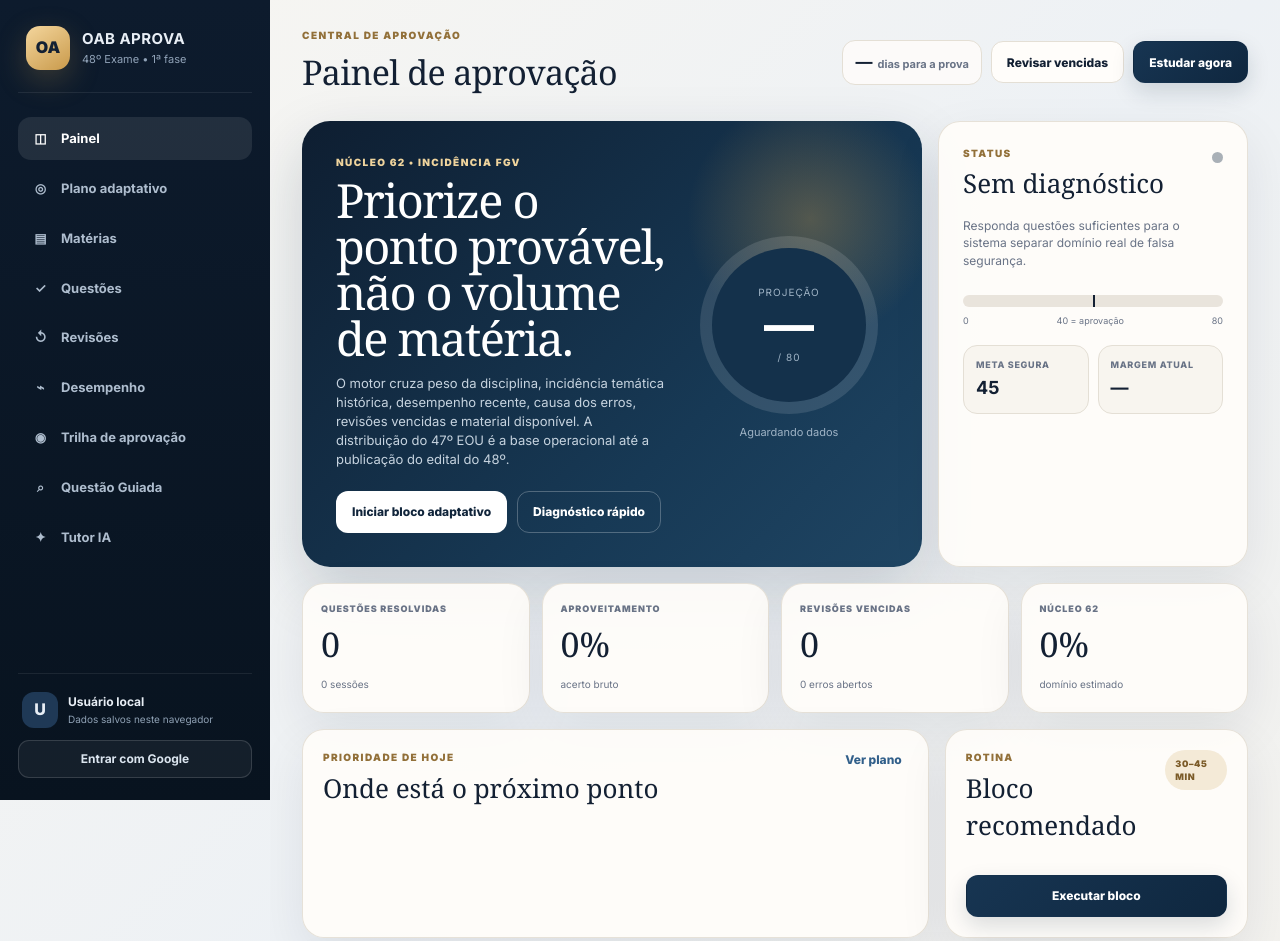
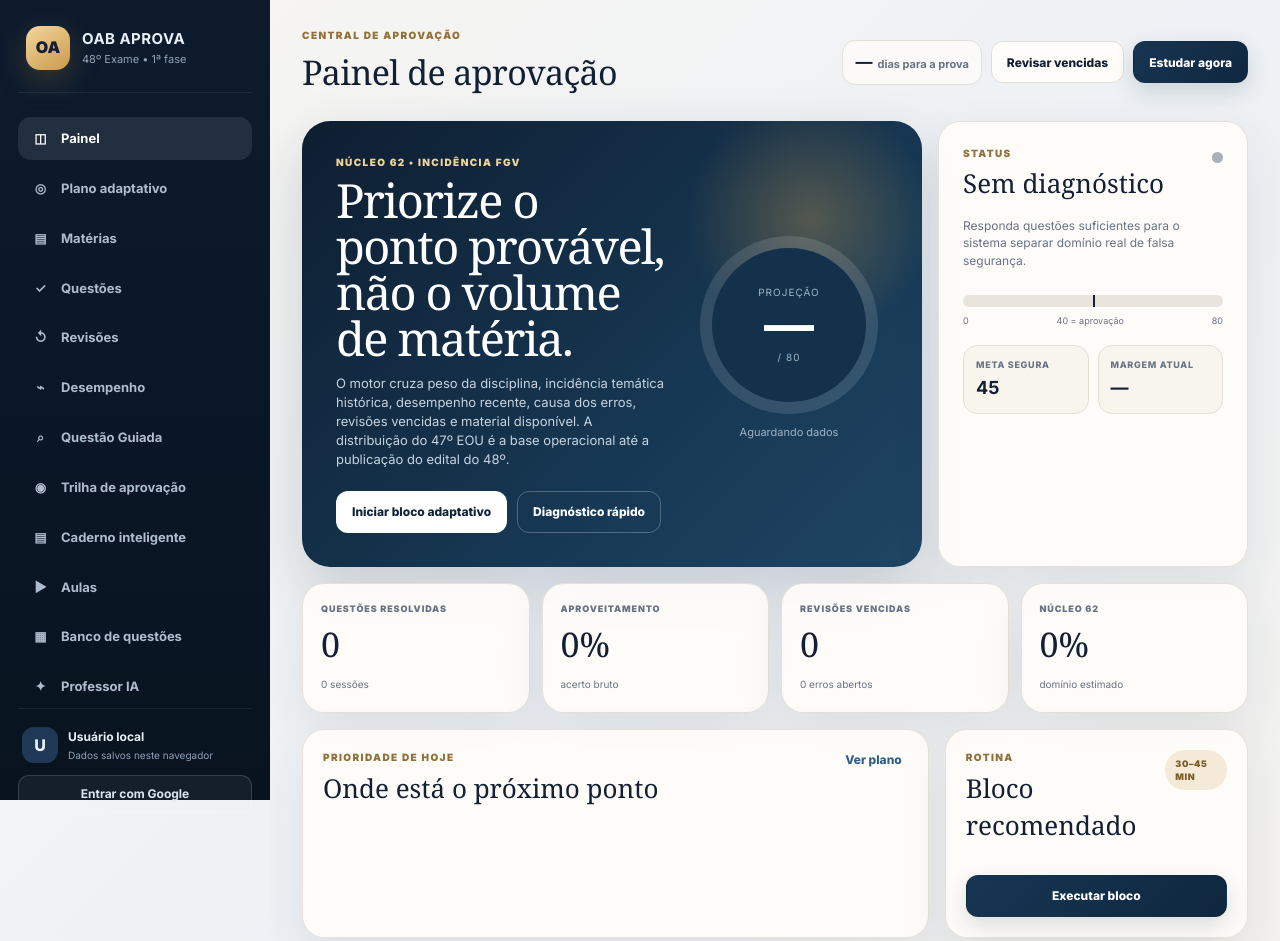
Before and after one commit to drjfalcao-bot/oabsimula, a plain HTML site: page index.html in a window 1280 px wide. Shown: the top 941 px of the page. Drawn offline with Linux system fonts and the light colour scheme; no server answers; a web font is replaced by a local one.

Commit message:
feat: expose guided study notebook lessons and bank in main navigation

```diff
--- a/index.html
+++ b/index.html
@@ -29,8 +29,12 @@
         <button class="nav-item" data-page="questions"><span>✓</span>Questões</button>
         <button class="nav-item" data-page="errors"><span>↺</span>Revisões</button>
         <button class="nav-item" data-page="analytics"><span>⌁</span>Desempenho</button>
+        <a class="nav-item nav-link" href="questao-guiada.html"><span>⌕</span>Questão Guiada</a>
         <a class="nav-item nav-link" href="trilha.html"><span>◉</span>Trilha de aprovação</a>
-        <a class="nav-item nav-link" href="ia.html"><span>✦</span>Tutor IA</a>
+        <a class="nav-item nav-link" href="caderno.html"><span>▤</span>Caderno inteligente</a>
+        <a class="nav-item nav-link" href="materiais.html"><span>▶</span>Aulas</a>
+        <a class="nav-item nav-link" href="bank.html"><span>▦</span>Banco de questões</a>
+        <a class="nav-item nav-link" href="ia.html"><span>✦</span>Professor IA</a>
       </nav>
 
       <div class="sidebar-foot">
```
